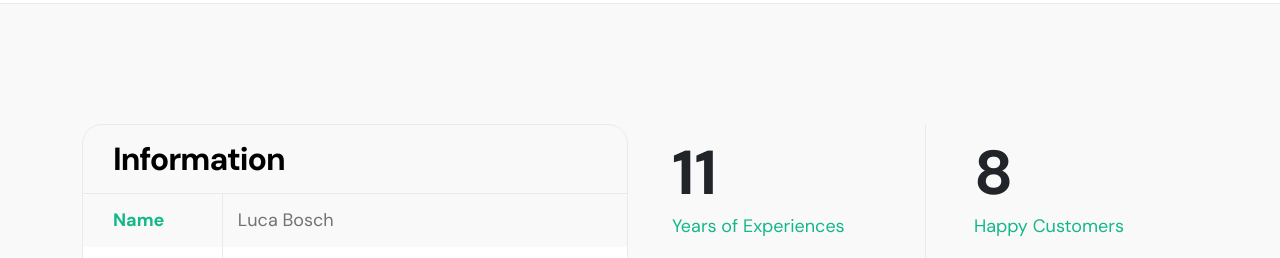
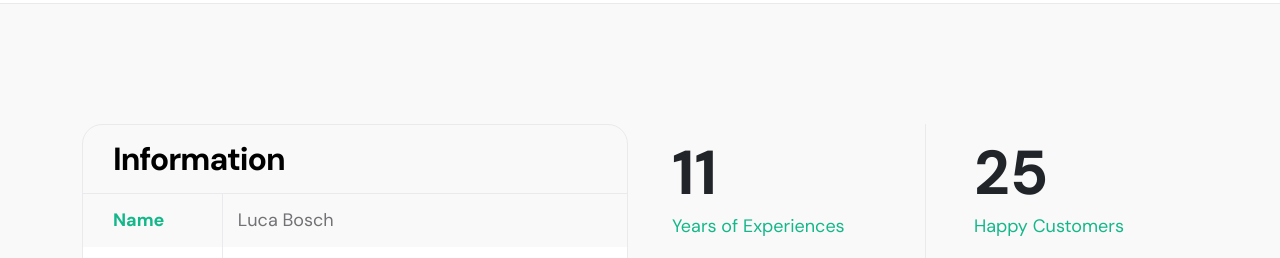
Before and after one commit to Luca-bosch/bosch-car-wash, a plain HTML site: page index.html in a window 1280 px wide. Shown: the part 1100-1358 px from the top of the page. Drawn offline with Linux system fonts and the light colour scheme.

Commit message:
Update index.html
new changes

```diff
--- a/index.html
+++ b/index.html
@@ -192,7 +192,8 @@ https://templatemo.com/tm-578-first-portfolio
                                     </div>
 
                                     <div class="col-lg-6 col-6 featured-border-start featured-border-bottom ps-5 py-2">
-                                        <strong class="featured-numbers">8</strong>
+                                        <strong class="featured-numbers">25</strong>
+
 
                                         <p class="featured-text">Happy Customers</p>
                                     </div>
```
